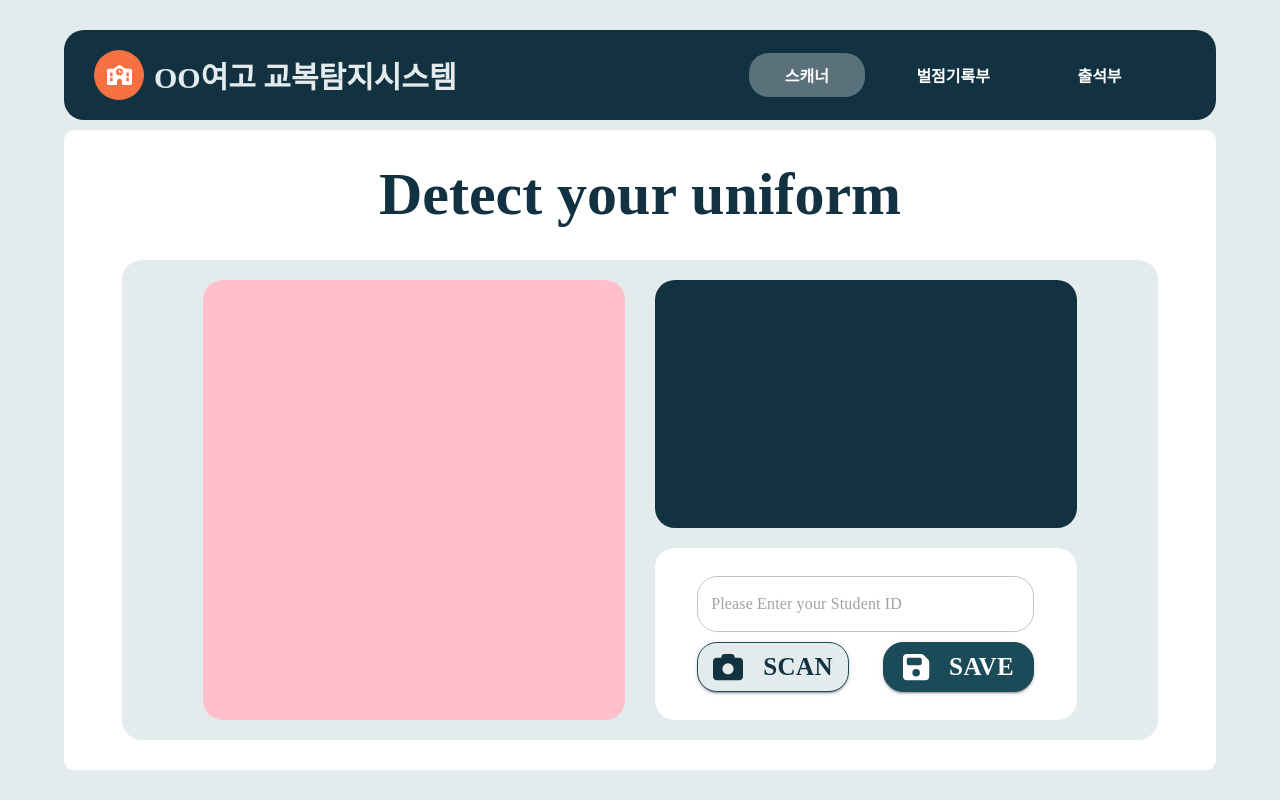
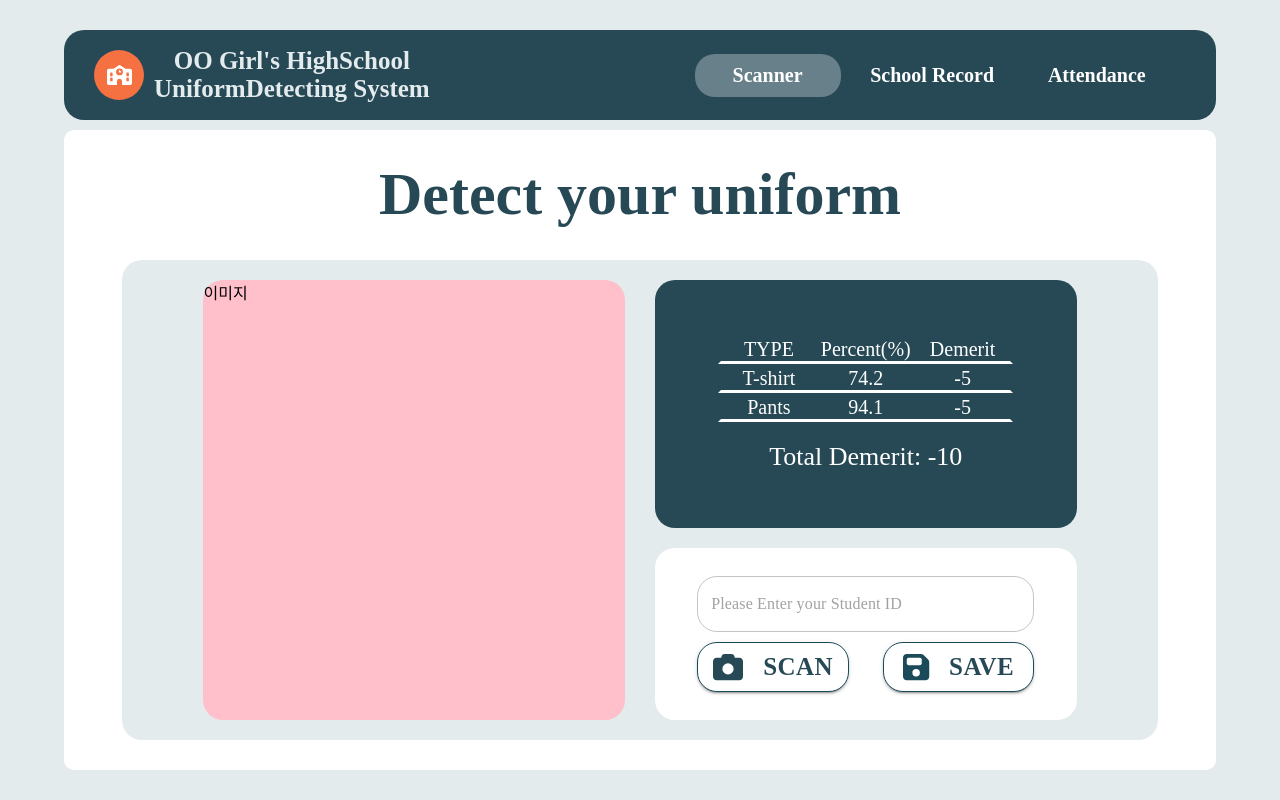
Before and after one commit to hynjxn/uniform-detection-using-YOLOv5, a React (Create React App) app in the folder my-app/: page / in a window 1280 px wide. Built offline with nearby package versions, Linux system fonts and the light colour scheme; the HTML template or start-up script is replaced by a standard one; a web font is replaced by a local one.

Commit message:
stylecComponent로 변경

```diff
--- a/my-app/src/Style.js
+++ b/my-app/src/Style.js
@@ -1,6 +1,6 @@
 export const Style = {
     color1: "#1b4b59",
-    color2: "#123242",
+    color2: "#274956",
     color3: "#e3ebed",
     color4: "#f57141",
     font: "OTWelcomeRA"
--- a/my-app/src/component/Navigation.js
+++ b/my-app/src/component/Navigation.js
@@ -53,30 +53,31 @@ function Navigation() {
                                          style={{fontSize: "20px", color: "white"}}/>
                     </div>
                     <div name="scanner" onClick={onClickFunction} style={{
-                        fontSize: "30px",
+                        fontSize: "25px",
                         fontWeight: 600,
                         marginLeft: "10px",
-                        color: Style.color3
-                    }}>OO여고 교복탐지시스템
+                        color: Style.color3,
+                        textAlign:"center"
+                    }}>OO Girl's HighSchool<br /> UniformDetecting System
                     </div>
                 </Link>
             </div>
-            <div style={{width: "40%", display: "flex", justifyContent: "space-between", alignItems: 'center'}}>
+            <div style={{width: "45%", display: "flex", justifyContent: "space-between", alignItems: 'center'}}>
                 <StyledLink to={"/scanner"} onClick={(event) => onClickFunction(event)}>
                     <StyledMenu name="scanner"
                                 style={{
                                     backgroundColor: `${selected === "scanner" ? "rgba(255, 255, 255, 0.3)" : "transparent"}`,
                                     color: "white"
                                 }}
-                    >스캐너</StyledMenu>
+                    >Scanner</StyledMenu>
                 </StyledLink>
                 <StyledLink to={"/penalty"} onClick={(event) => onClickFunction(event)}>
                     <StyledMenu name="penalty"
                                 style={{
                                     backgroundColor: `${selected === "penalty" ? "rgba(255, 255, 255, 0.3)" : "transparent"}`,
-                                    color: "white"
+                                    color: "white",
                                 }}
-                    >벌점기록부</StyledMenu>
+                    >School Record</StyledMenu>
                 </StyledLink>
                 <StyledLink to={"/attendance"} onClick={(event) => onClickFunction(event)}>
                     <StyledMenu name="attendance"
@@ -84,7 +85,7 @@ function Navigation() {
                                     backgroundColor: `${selected === "attendance" ? "rgba(255, 255, 255, 0.3)" : "transparent"}`,
                                     color: "white"
                                 }}
-                    >출석부</StyledMenu>
+                    >Attendance</StyledMenu>
                 </StyledLink>
             </div>
 
@@ -94,11 +95,12 @@ function Navigation() {
 }
 
 const StyledMenu = styled.div`
-  width: 80%;
+  width: 90%;
   padding: 10px;
   border-radius: 20px;
   font-weight: 600;
   text-align: center;
+  font-size: 20px;
 `;
 
 const StyledLink = styled(Link)`
--- a/my-app/src/component/ScannerPage.js
+++ b/my-app/src/component/ScannerPage.js
@@ -1,27 +1,19 @@
 import React, {useEffect, useState} from 'react';
-import CustomTable from "./CustomTable";
 import CustomButton from "./CustomButton";
 import CustomInput from "./CustomInput";
 import {Style} from "../Style";
 import {FontAwesomeIcon} from "@fortawesome/react-fontawesome";
-import {faCamera, faFloppyDisk, faSchool} from "@fortawesome/free-solid-svg-icons";
+import {faCamera, faFloppyDisk} from "@fortawesome/free-solid-svg-icons";
+import styled from "styled-components";
 
 function ScannerPage(props) {
-    let contents = [{first: "Tshirts", second: "73.29", third: "-5"}, {first: "Tshirts", second: "73.29", third: "-5"}]
-
     const [input, setInput] = useState("");
-    // const [contents, setContents] = useState([]);
 
 
     const handleChange = (e) => {
         const {value} = e.target;
         setInput(value);
     }
-
-    useEffect(() => {
-        console.log(input)
-    }, [input])
-
 
     // 사진 촬영 요청하고 결과값 가져오는 함수
     const scanFunction = () => {
@@ -33,111 +25,148 @@ function ScannerPage(props) {
 
     }
     return (
-        <div style={{
-            display: "flex",
-            flexDirection: "column",
-            justifyContent: "space-evenly",
-            alignItems: "center",
-            width: "100%",
-            height: "80vh",
-            backgroundColor: "white",
-            marginTop: "10px",
-            borderRadius: "10px"
-
-        }}>
+        <Main>
             <div style={{fontSize: "60px", color: Style.color2, fontWeight: "bold",}}>
                 Detect your uniform
             </div>
-            <div style={{
-                display: "flex",
-                width: "90%",
-                height: "75%",
-                backgroundColor: Style.color3,
-                borderRadius: "20px",
-                padding: "20px 50px",
-                justifyContent: "center",
-                alignItems: "center"
-            }}>
+            <MainInner>
                 <div style={{
                     width: "45%",
                     height: "100%",
                     background: "pink",
                     marginRight: "30px",
                     borderRadius: "20px"
-                }}></div>
-                <div style={{
-                    width: "45%",
-                    height: "100%",
-                    display: "flex",
-                    flexDirection: "column",
-                    alignItems: "center"
-                }}>
-                    {/*    <div style={{marginBottom: "20px"}}>*/}
-                    {/*        <CustomTable type="scannerTable" contents={contents}/>*/}
-                    {/*    </div>*/}
-                    {/*    <div style={{marginBottom: "20px"}}>*/}
-                    {/*        <CustomInput type="normalInput" name="input" onChangeFunction={handleChange} input={input}*/}
-                    {/*                     placeholder="학번 입력"/>*/}
-
-                    {/*    </div>*/}
-                    {/*    <div style={{display: "flex"}}>*/}
-                    {/*        <div style={{marginRight: "20px"}}>*/}
-                    {/*            <CustomButton content="스캔하기"*/}
-                    {/*                          backgroundColor={Style.color3} borderColor={Style.color1} color={Style.color2}*/}
-                    {/*                          onClickFunction={scanFunction}/>*/}
-                    {/*        </div>*/}
-                    {/*        <CustomButton content="저장하기" backgroundColor={Style.color1} borderColor={Style.color1}*/}
-                    {/*                      onClickFunction={saveFunction}/>*/}
-                    {/*    </div>*/}
-                    {/*</div>*/}
-                    <div style={{
-                        width: "100%",
-                        height: "65%",
-                        backgroundColor: Style.color2,
-                        borderRadius: "20px",
-                        marginBottom: "20px"
-                    }}>
-
-                    </div>
-                    <div style={{
-                        width: "100%",
-                        height: "45%",
-                        backgroundColor: "white",
-                        borderRadius: "20px",
-                        display: "flex",
-                        flexDirection: "column",
-                        justifyContent: "center",
-                        alignItems: "center"
-                    }}>
+                }}>이미지
+                </div>
+                <Right>
+                    <TableContainer>
+                        <TableRow>
+                            <TableCell>TYPE</TableCell>
+                            <TableCell>Percent(%)</TableCell>
+                            <TableCell>Demerit</TableCell>
+                        </TableRow>
+                        <TableRow>
+                            <TableCell>T-shirt</TableCell>
+                            <TableCell>74.2 </TableCell>
+                            <TableCell>-5</TableCell>
+                        </TableRow>
+                        <TableRow>
+                            <TableCell>Pants</TableCell>
+                            <TableCell>94.1</TableCell>
+                            <TableCell>-5</TableCell>
+                        </TableRow>
+                        <div style={{
+                            color: "white",
+                            fontSize: 26,
+                            marginTop: 20
+                        }}>Total Demerit: -10
+                        </div>
+                    </TableContainer>
+                    <RightBottom>
                         <CustomInput type="normalInput" name="input" onChangeFunction={handleChange} input={input}
                                      placeholder="Please Enter your Student ID"/>
-                        <div
-                            style={{display: "flex", width: "80%", justifyContent: "space-between", marginTop: "10px"}}>
+                        <ButtonContainer>
                             <CustomButton
                                 width="45%"
                                 content={<>
                                     <FontAwesomeIcon name="scanner" icon={faCamera}
                                                      style={{fontSize: 30, marginRight: "20"}}/>
-                                    <span style={{fontSize: 25}}>SCAN</span>
+                                    <span style={{fontSize: 25, fontWeight: "bold"}}>SCAN</span>
                                 </>}
-                                style={{fontSize: "20px", color: "white"}}
-                                backgroundColor={Style.color3} borderColor={Style.color1}
+                                backgroundColor={"white"} borderColor={Style.color1}
                                 color={Style.color2}
                                 onClickFunction={scanFunction}/>
                             <CustomButton width="45%"
                                           content={<>
-                                              <FontAwesomeIcon name="scanner" icon={faFloppyDisk}
+                                              <FontAwesomeIcon name="scanner" icon={faFloppyDisk} color={Style.color1}
                                                                style={{fontSize: 30, marginRight: "20"}}/>
-                                              <span style={{fontSize: 25}}>SAVE</span>
-                                          </>} backgroundColor={Style.color1} borderColor={Style.color1}
+                                              <span style={{fontSize: 25, fontWeight: "bold"}}>SAVE</span>
+                                          </>} backgroundColor={"white"} borderColor={Style.color1} color={Style.color2}
+
                                           onClickFunction={saveFunction}/>
-                        </div>
-                    </div>
+                        </ButtonContainer>
+                    </RightBottom>
 
-                </div>
-            </div>
-        </div>
+                </Right>
+            </MainInner>
+        </Main>
     );
 }
 
 export default ScannerPage;
+
+const Main = styled.div`
+  width: 100%;
+  height: 80vh;
+  background-color: white;
+  border-radius: 10px;
+  margin-top: 10px;
+  display: flex;
+  flex-direction: column;
+  align-items: center;
+  justify-content: space-evenly;
+`;
+
+const MainInner = styled.div`
+  display: flex;
+  width: 90%;
+  height: 75%;
+  background-color: ${Style.color3};
+  border-radius: 20px;
+  padding: 20px 50px;
+  justify-content: center;
+  align-items: center;
+`;
+
+const Right = styled.div`
+  width: 45%;
+  height: 100%;
+  display: flex;
+  flex-direction: column;
+  align-items: center;
+`;
+
+const TableContainer = styled.div`
+  width: 100%;
+  height: 65%;
+  background-color: ${Style.color2};
+  border-radius: 20px;
+  margin-bottom: 20px;
+  display: flex;
+  flex-direction: column;
+  justify-content: center;
+  align-items: center;
+`;
+
+const TableRow = styled.div`
+  width: 70%;
+  display: flex;
+  justify-content: space-between;
+  color: white;
+  font-size: 20px;
+  border: 3px solid;
+  border-color: transparent;
+  border-bottom-color: white;
+`;
+
+const TableCell = styled.div`
+  width: 33%;
+  text-align: center;
+`;
+
+const RightBottom = styled.div`
+  width: 100%;
+  height: 45%;
+  background-color: white;
+  border-radius: 20px;
+  display: flex;
+  flex-direction: column;
+  justify-content: center;
+  align-items: center;
+`;
+
+const ButtonContainer = styled.div`
+  display: flex;
+  width: 80%;
+  justify-content: space-between;
+  margin-top: 10px;`;
```
Also changed, not shown: my-app/src/component/CustomTable.js (+1 -33 lines).
